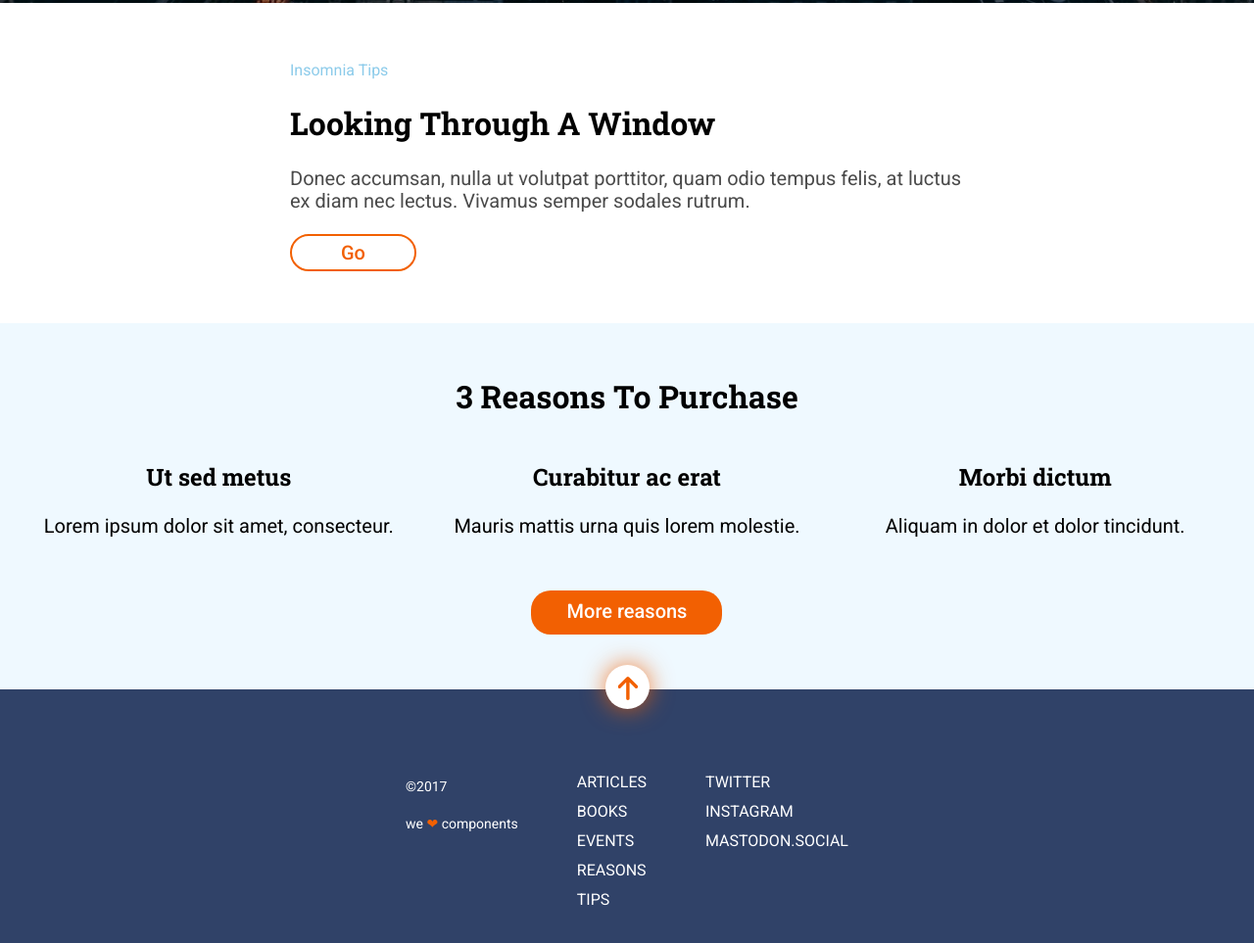
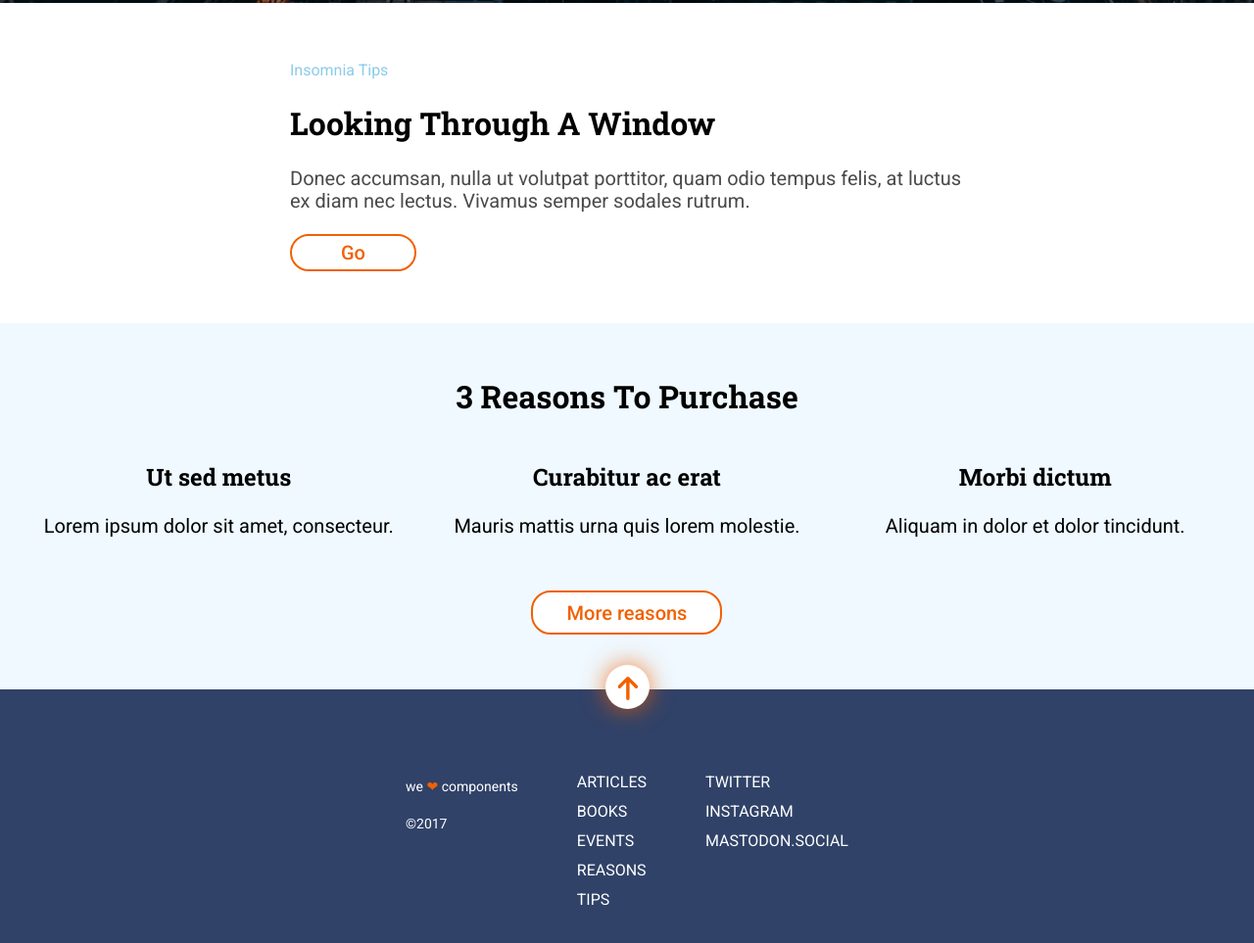
Before and after one commit to mariaadobos/evaluacion-final-modulo-1-mariaadobos, a website: page _src/templates/index.html in a window 1280 px wide. Shown: the part 797-1760 px from the top of the page at 98% size. Drawn offline with nearby package versions, Linux system fonts and the light colour scheme; files that its build step writes are made by us from their sources; files whose address does not match are found by name.

Commit message:
change footer

```diff
--- a/_src/assets/scss/layout/_base.scss
+++ b/_src/assets/scss/layout/_base.scss
@@ -185,16 +185,16 @@ html{
     grid-row: 4/5;
     width: 195px;
     height: 45px;
-    background-color: $color-btn;
+    background-color: $color-light;
     font-family: $font-roboto;
     font-size: 1.25rem;
     font-weight: 500;
-    color: $color-light;
+    color: $color-btn;
     text-align: center;
     padding: 10px 0;
-    border: none;
+    border: $color-btn 2px solid;
     border-radius: 20px;
-    margin: 30px 0;
+    margin: 50px 0px 30px 0px;
     transition: transform ease 0.8s, background-color ease 0.8s, color ease 0.8s;
     &:hover {
         transform: scale(1.05);
@@ -205,5 +205,6 @@ html{
     @media all and (min-width: 768px){
         grid-column: 2/3;
         grid-row: 2/3;
+        margin: 30px 0px;
     }
 }
--- a/_src/assets/scss/layout/_footer.scss
+++ b/_src/assets/scss/layout/_footer.scss
@@ -89,8 +89,9 @@
     color: $color-light;
     line-height: 0.625rem;
     display: flex;
-    flex-direction: column;
+    flex-direction: column-reverse;
     align-items: center;
+
     @media all and (min-width: 768px){
         order: -1;
         align-items: flex-start;
--- a/_src/templates/index.html
+++ b/_src/templates/index.html
@@ -64,7 +64,7 @@
       </ul>
     </nav>
     <section class="copy">
-        <p>©2017</p>
+        <p class="year">©2017</p>
         <p>we <span class="heart-icon">❤︎</span> components</p>
       </section>
     </div>
```
